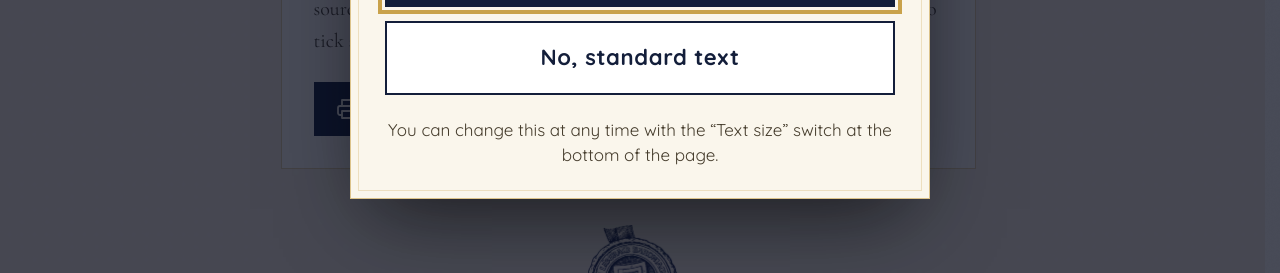
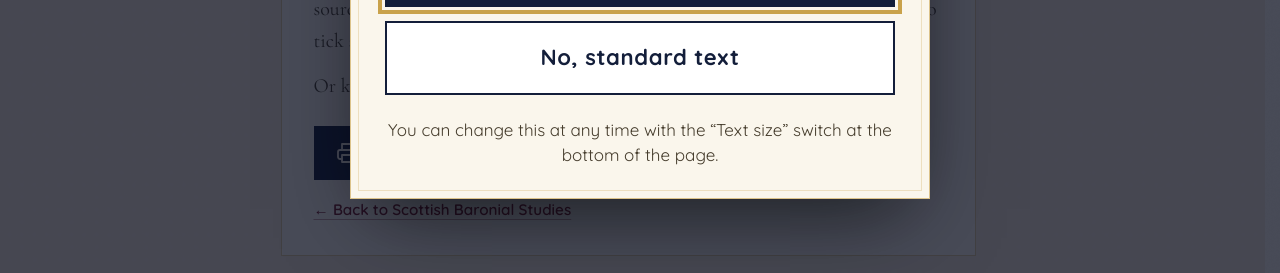
Before and after one commit to ocomain/baronage, a Next.js app: page /the-barons-course/print in a window 1280 px wide. Shown: the part 428-701 px from the top of the page. Built offline with nearby package versions, Linux system fonts and the light colour scheme; no server answers.

Commit message:
Scottish Baronial Studies: course PDF remade from current papers (Part IV public life); Print the course and Download the PDF buttons back on (owner's 2 Nov hold lifted)

```diff
--- a/src/app/the-barons-course/print/page.tsx
+++ b/src/app/the-barons-course/print/page.tsx
@@ -26,8 +26,8 @@ export const metadata: Metadata = {
 
 const ROMAN = ["I", "II", "III", "IV", "V", "VI", "VII", "VIII"];
 const PDF = "The-Barons-Course-Baronage-of-Scotland-Association.pdf";
-/** Off while the PDF is out of date (owner 2026-11-02); back to true, with BOOKLET_ON in CoursePanel.tsx, once it is remade. */
-const PDF_ON = false;
+/** Off 2026-11-02 while the PDF was out of date (owner); back on 2026-11-05 with the PDF remade. Pair: BOOKLET_ON in CoursePanel.tsx. */
+const PDF_ON = true;
 
 /** The PDF's size in whole megabytes, or null while there is none. */
 function pdfMegabytes() {
--- a/src/components/CoursePanel.tsx
+++ b/src/components/CoursePanel.tsx
@@ -7,8 +7,8 @@ import { COURSE_EVENT, readProgress, writeProgress } from "@/lib/courseProgress"
 import { CourseSeal, PartSeal } from "./CourseSeal";
 
 const ROMAN = ["I", "II", "III", "IV", "V", "VI", "VII", "VIII"];
-/** Off while the booklet PDF is out of date (owner 2026-11-02); back to true, with PDF_ON in print/page.tsx, once it is remade. */
-const BOOKLET_ON = false;
+/** Off 2026-11-02 while the booklet PDF was out of date (owner); back on 2026-11-05 with the PDF remade. Pair: PDF_ON in print/page.tsx. */
+const BOOKLET_ON = true;
 
 /**
  * The Baron's Course (owner 2026-10-23): the steps by part, each with its numeral, title, lesson line, reading time
```
Also changed, not shown: 1 other file (tests, documents, lock files or other folders).
